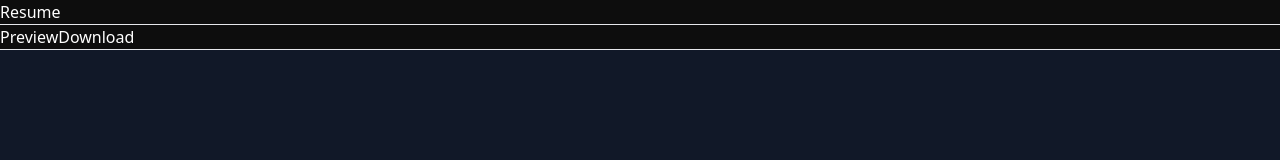
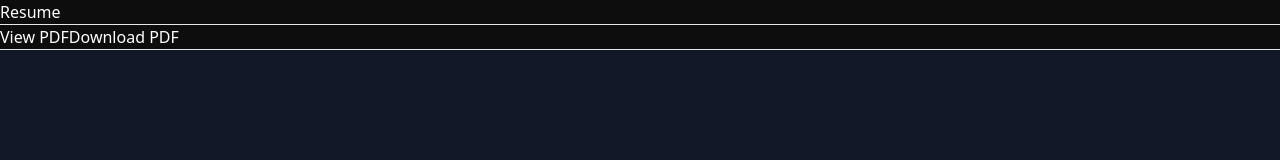
Before and after one commit to NicholasPitti/nicholas-pitti, a Next.js app: page /components/SectionResume in a window 1280 px wide. Shown: the top 160 px of the page. Built offline with nearby package versions, Linux system fonts and the light colour scheme.

Commit message:
changed text on resume pdf buttons. removed fs-4 class from navbar. added meta to root index.tsx

```diff
--- a/src/pages/_document.tsx
+++ b/src/pages/_document.tsx
@@ -4,6 +4,7 @@ export default function Document() {
   return (
     <Html lang="en">
       <Head />
+      <meta name="viewport" content="width=device-width, initial-scale=1.0" />
       <body className="antialiased" style={{ color:'#fff', backgroundColor:'#111828'}}>
         <Main />
         <NextScript />
--- a/src/pages/components/Hero.tsx
+++ b/src/pages/components/Hero.tsx
@@ -16,7 +16,7 @@ const Hero = () => {
       {
         `
         .hero-container{
-          height:92.5vh;
+          height:90vh;
           padding:3rem;
           background-color: #0d0d0d;
           color:white;
--- a/src/pages/components/NavbarDesktop.tsx
+++ b/src/pages/components/NavbarDesktop.tsx
@@ -5,7 +5,7 @@ import {Navbar,Nav} from 'react-bootstrap/';
 import Stack from 'react-bootstrap/Stack';
 const NavbarDesktop = () => {
   const navbarClass=
-    "sticky-top navbar border-top border-light text-light p-3 text-center fs-4";
+    "sticky-top navbar border-top border-light text-light p-3 text-center mr-2";
 
   return (
     <>
--- a/src/pages/components/SectionResume.tsx
+++ b/src/pages/components/SectionResume.tsx
@@ -31,7 +31,7 @@ const SectionResume = () => {
           className="mx-auto resumeButtons "
           >
         <Button variant="outline-primary" className="">
-          Preview
+          View PDF
         </Button>
         </a>
 
@@ -43,7 +43,7 @@ const SectionResume = () => {
 
          >
         <Button variant="outline-primary" className="">
-          Download
+          Download PDF
         </Button>
         </a>
 
--- a/src/styles/globals.css
+++ b/src/styles/globals.css
@@ -16,6 +16,7 @@ a:hover {
 }
 
 body {
+  width: 100vw;
   text-decoration: none;
   /*color: var(--foreground);
   background: var(--background);
```
